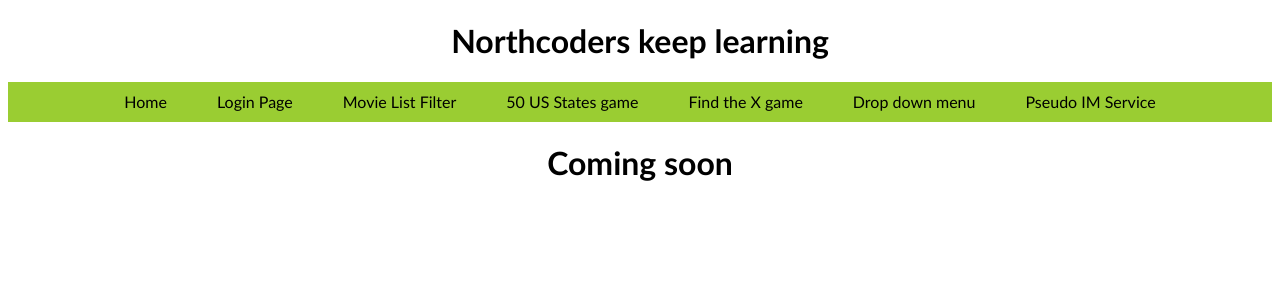
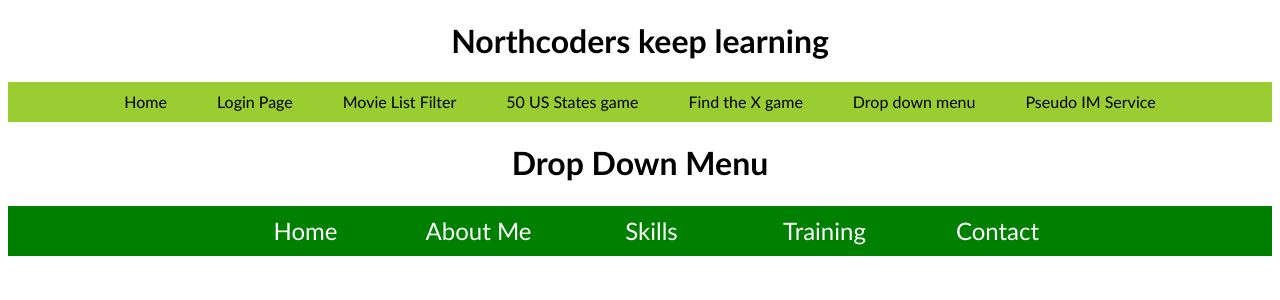
Before and after one commit to vbrooke78/keep-learning, a React (Create React App) app: page /menu in a window 1280 px wide. Shown: the top 300 px of the page. Built offline with nearby package versions, Linux system fonts and the light colour scheme.

Commit message:
drop down menu task complete

```diff
--- a/src/App.css
+++ b/src/App.css
@@ -119,3 +119,51 @@ button {
   font-size: 16px;
   margin: 20px;
 }
+
+/* Dropdown Menu */
+.mainMenu {
+  display: flex;
+  justify-content: center;
+  background-color: green;
+  height: 50px;
+  font-size: x-large;
+}
+
+.mainMenu li {
+  list-style-type: none;
+  padding: 10px 20px 5px 3px;
+  width: 150px;
+  background-color: green;
+}
+
+.mainMenu li ul {
+  background-color: green;
+  margin: 0px;
+  padding: 0px;
+}
+
+.mainMenu li ul li {
+  color: white;
+  float: none;
+  list-style-type: none;
+  width: auto;
+  margin: 3px 3px 0px 0px;
+  padding: 5px 3px;
+}
+
+.menu:hover .dropMenu {
+  display: block;
+}
+
+.menu .dropMenu {
+  display: none;
+}
+
+a {
+  text-decoration: none;
+  color: white;
+}
+
+a:hover {
+  opacity: 0.8;
+}
--- a/src/components/menuTask/Menu.jsx
+++ b/src/components/menuTask/Menu.jsx
@@ -1,3 +1,59 @@
 export const Menu = () => {
-  return <h1>Coming soon</h1>;
+  return (
+    <>
+      <h1>Drop Down Menu</h1>
+
+      <ul className="mainMenu">
+        <li className="menu">
+          <a href="#">Home</a>
+        </li>
+        <li className="menu">
+          <a href="#">About Me</a>
+        </li>
+        <li className="menu">
+          <a href="#">Skills</a>
+          <div className="dropMenu">
+            <ul>
+              <li>
+                <a href="#">JavaScript</a>
+              </li>
+              <li>
+                <a href="#">React</a>
+              </li>
+              <li>
+                <a href="#">TDD</a>
+              </li>
+              <li>
+                <a href="#">Pair programming</a>
+              </li>
+              <li>
+                <a href="#">Git version control</a>
+              </li>
+            </ul>
+          </div>
+        </li>
+        <li className="menu">
+          <a href="#">Training</a>
+        </li>
+        <li className="menu">
+          <a href="#">Contact</a>
+          <div className="dropMenu">
+            <ul>
+              <li>
+                <a href="https://vickybrooke-portfolio.netlify.app/">
+                  Portfolio
+                </a>
+              </li>
+              <li>
+                <a href="https://www.linkedin.com/in/vicky-brooke/">LinkedIn</a>
+              </li>
+              <li>
+                <a href="https://github.com/vbrooke78">GitHub</a>
+              </li>
+            </ul>
+          </div>
+        </li>
+      </ul>
+    </>
+  );
 };
```
